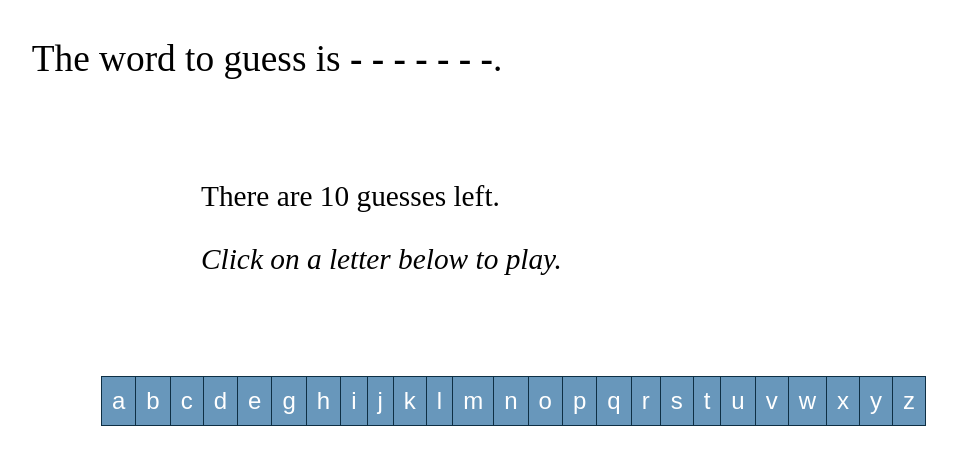
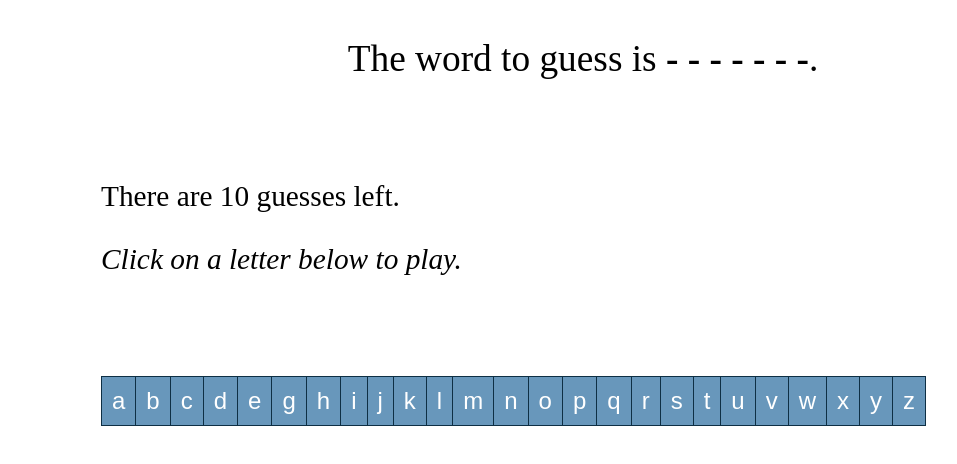
Before and after one commit to haydenhoffmei/haydenhoffmei.github.io, a plain HTML site: page hangman.html in a window 1280 px wide. Shown: the whole page, without its empty margins (57-1014 px from the left). Drawn offline with nearby package versions, Linux system fonts and the light colour scheme.

Commit message:
Update hangman.html

```diff
--- a/hangman.html
+++ b/hangman.html
@@ -3,8 +3,8 @@
 <head>
   <title>Hangman!</title>
   <style>
-    #worddis {font-size: 28pt; width: 50%; text-align: center; margins: auto;}
-    #game {font-size: 22pt; width: 50%; margin-left: 250px; margin-top: 100px; clear: both;}
+    #worddis {font-size: 28pt; text-align: center; margins-top: 100px;}
+    #game {font-size: 22pt; width: 50%; margin-left: 150px; margin-top: 100px; clear: both;}
     #messages{font-size: 22pt; text-align: center; margins: auto;}
     .btn-group {margin-left: 150px; margin-top: 100px;} .letter {
       background-color: #6897bb;
```
